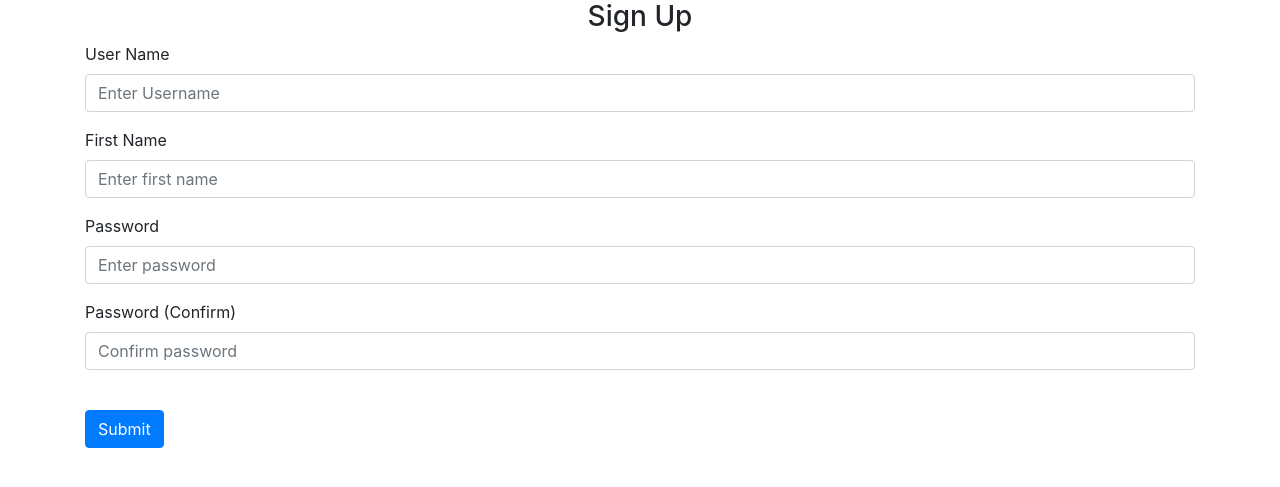
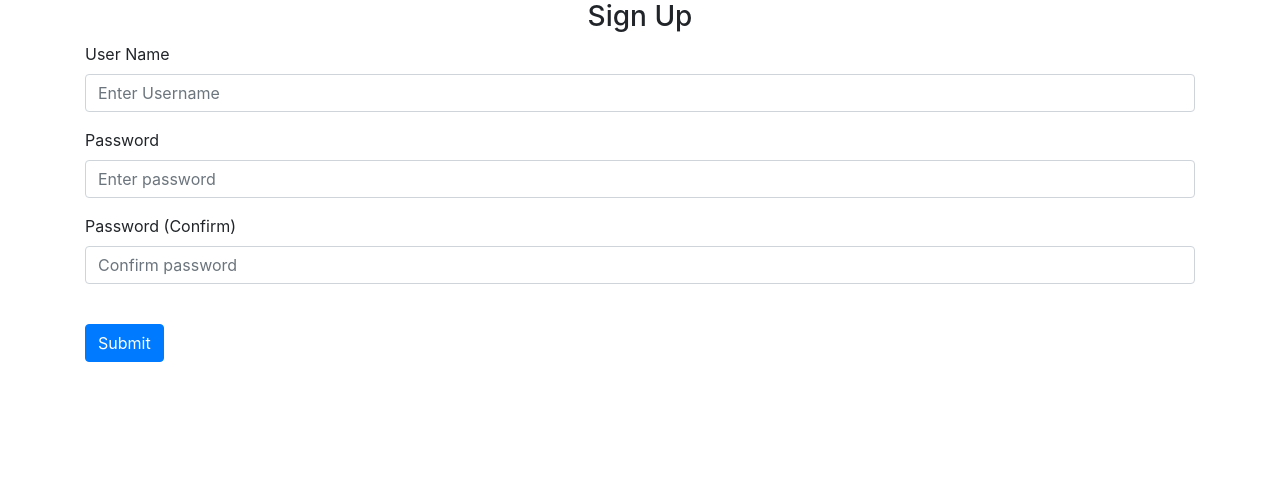
Before and after one commit to ryan-chew/Fuel-Quote-Project-Group-51-, a Flask app: page /sign-up in a window 1280 px wide. Shown: the part 56-543 px from the top of the page. Run offline with Flask 3, Linux system fonts and the light colour scheme; some libraries are stand-ins or nearby versions.

Commit message:
TA Demo/message flashing

```diff
--- a/main.py
+++ b/main.py
@@ -3,4 +3,4 @@ from website import create_app
 app = create_app()
 
 if __name__ == '__main__':
-    app.run(debug=True)
+    app.run(debug=False)
--- a/website/auth.py
+++ b/website/auth.py
@@ -40,21 +40,18 @@ def logout():
 def sign_up():
     if request.method == 'POST':
         username = request.form.get('user')
-        first_name = request.form.get('firstName')
         password1 = request.form.get('password1')
         password2 = request.form.get('password2')
 
         user = User.query.filter_by(username=username).first()
         if user:
             flash('User already exists.', category='error')
-        elif len(first_name) < 2:
-            flash('First name must be greater than 1 character.', category='error')
         elif password1 != password2:
             flash('Passwords don\'t match.', category='error')
         elif len(password1) < 7:
             flash('Password must be at least 7 characters.', category='error')
         else:
-            new_user = User(username=username, first_name=first_name, password=generate_password_hash(
+            new_user = User(username=username,  password=generate_password_hash(
                 password1, method='sha256'))
             db.session.add(new_user)
             db.session.commit()
--- a/website/models.py
+++ b/website/models.py
@@ -26,7 +26,6 @@ class User(db.Model, UserMixin):
     id = db.Column(db.Integer, primary_key=True)
     username = db.Column(db.String(150), unique=True)
     password = db.Column(db.String(150))
-    first_name = db.Column(db.String(150))
     profile = db.relationship('ClientInformation', backref='User', lazy=True)
     #right now can make multiple profiles
     quotes = db.relationship('Quote', backref='User', lazy=True)
--- a/website/templates/base.html
+++ b/website/templates/base.html
@@ -41,7 +41,23 @@
       </div>
     </nav>
 
-
+    {% with messages = get_flashed_messages(with_categories=true) %} {% if
+      messages %} {% for category, message in messages %} {% if category ==
+      'error' %}
+      <div class="alert alert-danger alter-dismissable fade show" role="alert">
+        {{ message }}
+        <button type="button" class="close" data-dismiss="alert">
+          <span aria-hidden="true">&times;</span>
+        </button>
+      </div>
+      {% else %}
+      <div class="alert alert-success alter-dismissable fade show" role="alert">
+        {{ message }}
+        <button type="button" class="close" data-dismiss="alert">
+          <span aria-hidden="true">&times;</span>
+        </button>
+      </div>
+      {% endif %} {% endfor %} {% endif %} {% endwith %}
 
     <div class="container">{% block content %} {% endblock %}</div>
     <script
--- a/website/templates/profile.html
+++ b/website/templates/profile.html
@@ -1,4 +1,4 @@
-{% extends "base.html" %} {% block title %}Login{% endblock %} {% block content
+{% extends "base.html" %} {% block title %}Profile{% endblock %} {% block content
     %}
     <form method="POST">
       <h3 align="center">Login</h3>
--- a/website/templates/sign_up.html
+++ b/website/templates/sign_up.html
@@ -12,16 +12,7 @@ content %}
       placeholder="Enter Username"
     />
   </div>
-  <div class="form-group">
-    <label for="firstName">First Name</label>
-    <input
-      type="text"
-      class="form-control"
-      id="firstName"
-      name="firstName"
-      placeholder="Enter first name"
-    />
-  </div>
+
   <div class="form-group">
     <label for="password1">Password</label>
     <input
--- a/website/views.py
+++ b/website/views.py
@@ -36,6 +36,7 @@ def home():
             return render_template("quote.html", user=current_user, cost = cost, price_to_gallon = price_to_gallon, gallons = gallons, date = date)
         return render_template("quote.html", user=current_user, cost = 0, price_to_gallon = 0, gallons = 0, date = "2023-01-01")
     else:
+        flash('Please create a profile, try again.')
         return redirect(url_for('auth.profile'))
 
 @views.route('/history', methods=['GET', 'POST'])
@@ -47,4 +48,5 @@ def history():
         return render_template("history.html", user=current_user, quotes = quotes)
 
     else:
+        flash('Please create a profile, try again.')
         return redirect(url_for('auth.profile'))
```
Also changed, not shown: 1 other file.
